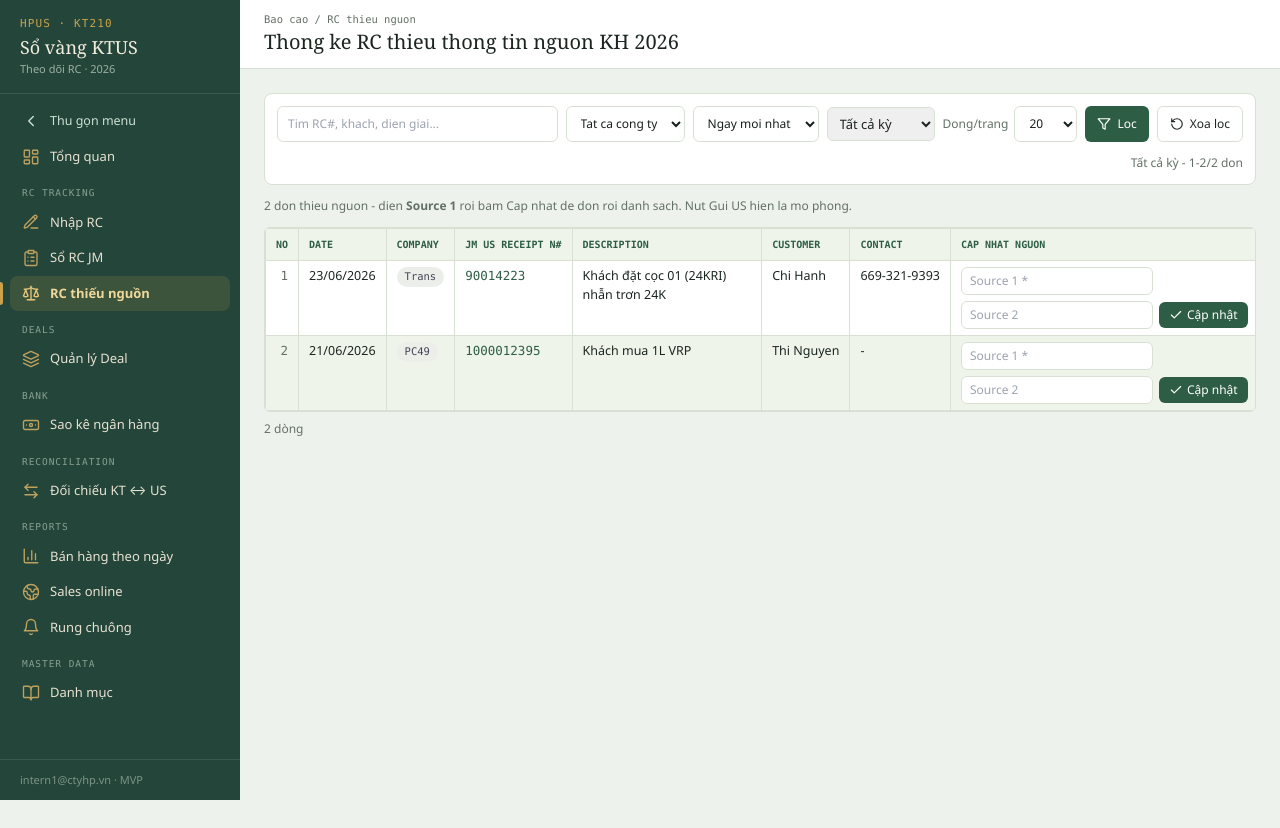
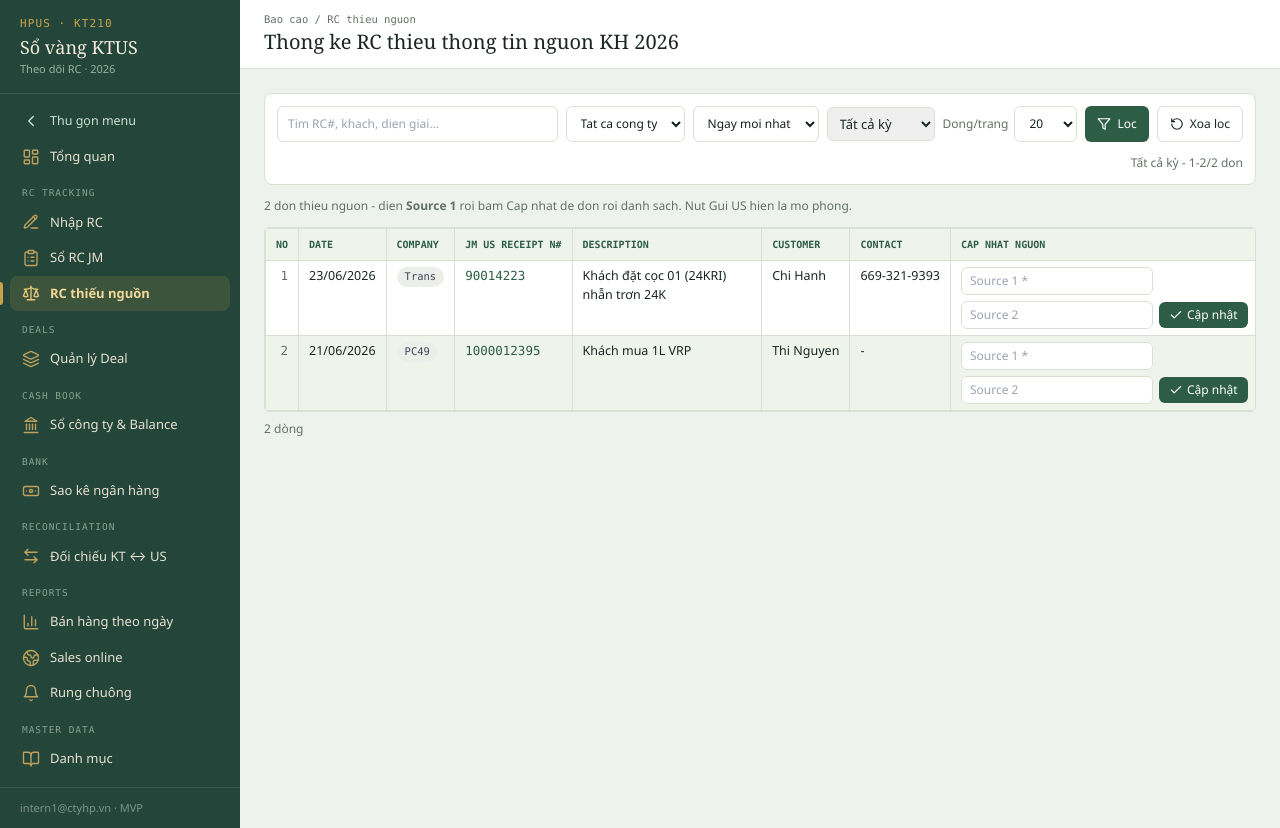
Before and after one commit to quocviet-IT/ktus, a Next.js app: page /missing-source in a window 1280 px wide. Before the commit the page ends 800 px from the top, so only its background shows below. Built offline with nearby package versions, Linux system fonts and the light colour scheme.

Commit message:
fix(sidebar): restore Cash Book (Sổ công ty & Balance / usbc101) nav item

```diff
--- a/src/components/sidebar.tsx
+++ b/src/components/sidebar.tsx
@@ -11,6 +11,7 @@ import {
   ChevronLeft,
   ClipboardList,
   Globe2,
+  Landmark,
   Layers,
   LayoutDashboard,
   PencilLine,
@@ -25,6 +26,7 @@ const NAV: { group?: string; href: string; label: string; icon: LucideIcon }[] =
   { href: "/rc", label: "Sổ RC JM", icon: ClipboardList },
   { href: "/missing-source", label: "RC thiếu nguồn", icon: Scale },
   { group: "Deals", href: "/deals", label: "Quản lý Deal", icon: Layers },
+  { group: "Cash Book", href: "/usbc101", label: "Sổ công ty & Balance", icon: Landmark },
   { group: "Bank", href: "/bank", label: "Sao kê ngân hàng", icon: Banknote },
   { group: "Reconciliation", href: "/reconciliation", label: "Đối chiếu KT ↔ US", icon: ArrowLeftRight },
   { group: "Reports", href: "/reports/sales-daily", label: "Bán hàng theo ngày", icon: BarChart3 },
```
